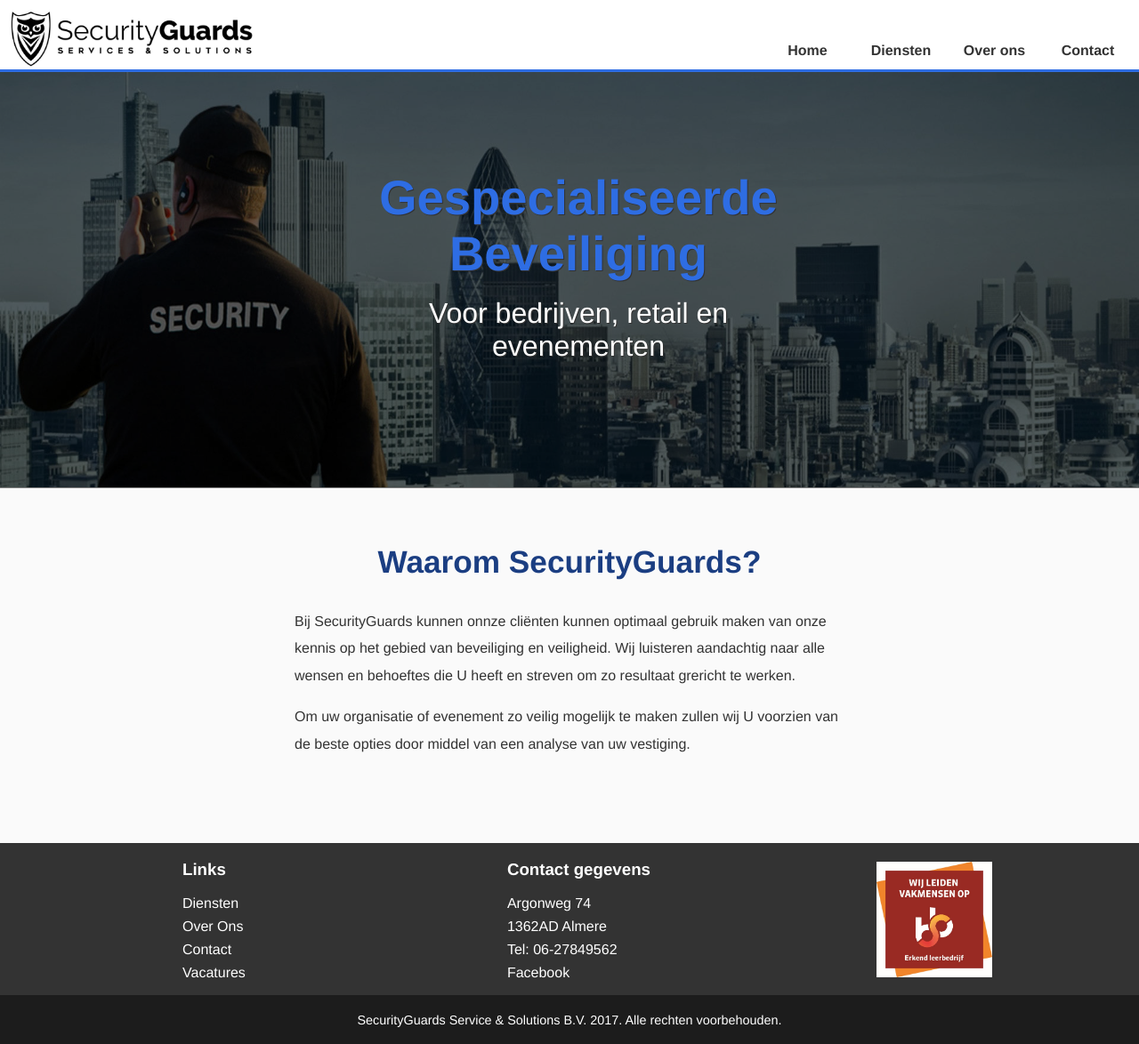
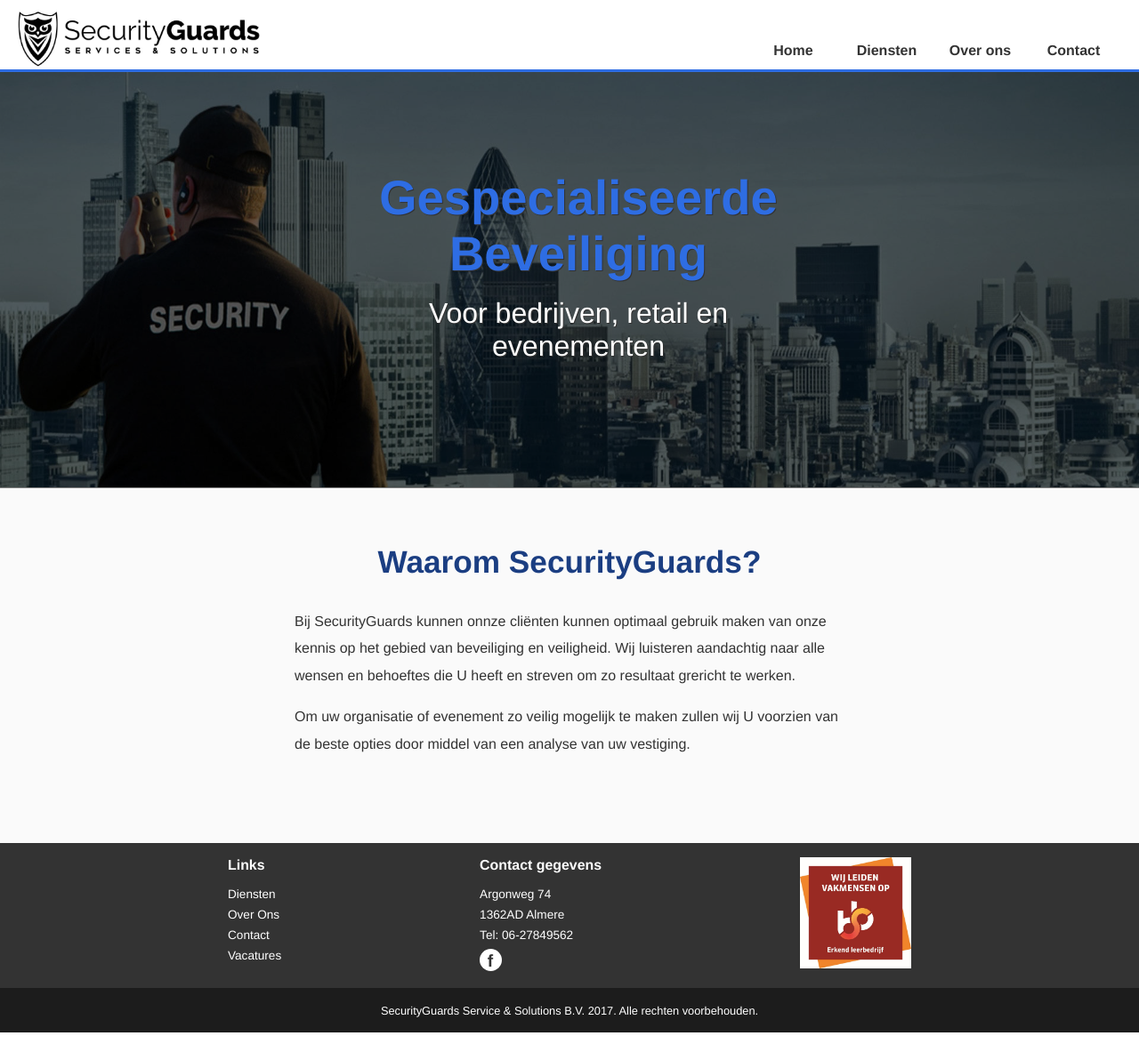
Before and after one commit to VinceRell/sg-redesign, a website built with webpack: page app/index.html in a window 1280 px wide. Shown: the whole page at 89% size. Built offline with nearby package versions, Linux system fonts and the light colour scheme.

Commit message:
finished styling footer for all viewports

```diff
--- a/app/assets/styles/modules/_footer.scss
+++ b/app/assets/styles/modules/_footer.scss
@@ -4,19 +4,21 @@
     align-items: center;
     justify-content: center;
     background: #333;
+    font-size: 0.85rem;
 
     &__top {
         color: #fff;
-        width: 950px;
+        width: 100%;
         display: flex;
-        flex-direction: row;
-        align-items: center;
+        flex-direction: column;
+        align-items: flex-start;
         justify-content: space-between;
     }
 
     &__link-items,
     &__contact-items {
-        margin: 1rem 0;
+        margin: 1rem;
+        padding: 0;
     }
 
     &__link-item,
@@ -30,9 +32,28 @@
         color: #fff;
     }
 
+    &__fb-icon {
+        background: #fff;
+        display: inline-block;
+        width: 25px;
+        height: 25px;
+        position: relative;
+        border-radius: 50%;
+    }
+
+    &__fb-icon a {
+        color: #333;
+        font-size: 1.2rem;
+        font-weight: 700;
+        position: absolute;
+        top: 12%;
+        left: 35%;
+    }
+
     &__logo {
-        width: 130px;
+        width: 125px;
         height: auto;
+        margin: 1rem;
     }
 
     &__bottom {
@@ -41,6 +62,13 @@
         padding: 5px;
         text-align: center;
         width: 100%;
-        font-size: 0.9rem;
+        font-size: 0.8rem;
+    }
+
+    @include breakpoint(tablet) {
+        &__top {
+            max-width: 800px;
+            flex-direction: row;
+        }
     }
 }
--- a/app/assets/styles/modules/_header.scss
+++ b/app/assets/styles/modules/_header.scss
@@ -57,7 +57,7 @@
             margin: 0;
             width: 280px;
             margin-top: 0.5rem;
-            margin-left: 0.5rem;
+            margin-left: 1rem;
         }
     }
 
--- a/app/assets/styles/modules/_main-nav.scss
+++ b/app/assets/styles/modules/_main-nav.scss
@@ -68,6 +68,8 @@
 
     @include breakpoint(desktop) {
 
+        margin-right: 1rem;
+
         &__items {
             align-items: flex-end;
         }
--- a/app/index.html
+++ b/app/index.html
@@ -74,12 +74,12 @@
                         <li class="main-footer__contact-item">Argonweg 74</li>
                         <li class="main-footer__contact-item">1362AD Almere</li>
                         <li class="main-footer__contact-item">Tel: 06-27849562</li>
-                        <li class="main-footer__contact-item"><a href="#">Facebook</a></li>
+                        <li class="main-footer__contact-item"><span class="main-footer__fb-icon"><a href="#">f</a></span></li>
                     </ul>
                 </div>
 
-                <div>
-                    <img src="./assets/images/erkend.jpg" alt="erkend leerbedrijf" class="main-footer__logo">
+                <div class="main-footer__logo">
+                    <img src="./assets/images/erkend.jpg" alt="erkend leerbedrijf" >
                 </div>
            </div>
            <div class="main-footer__bottom">
```
Also changed, not shown: dist/index.html, dist/main.css.
